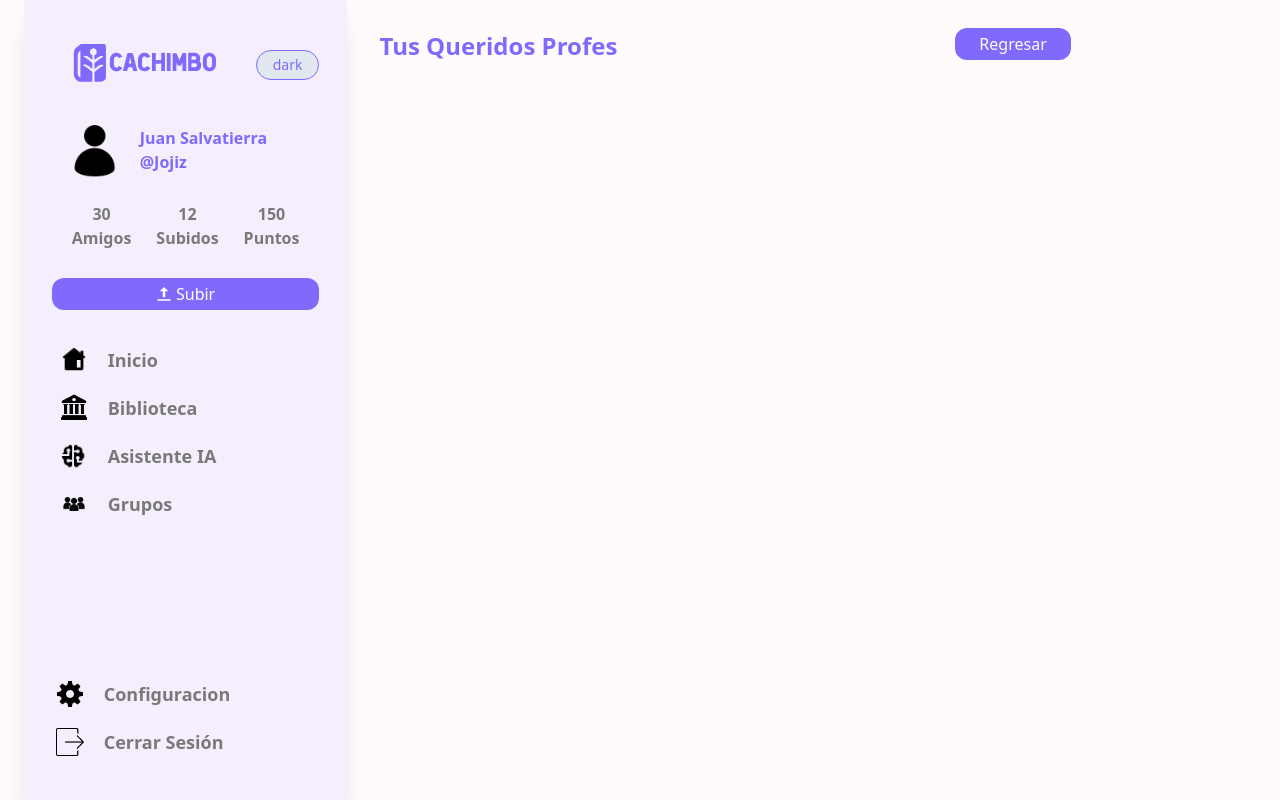
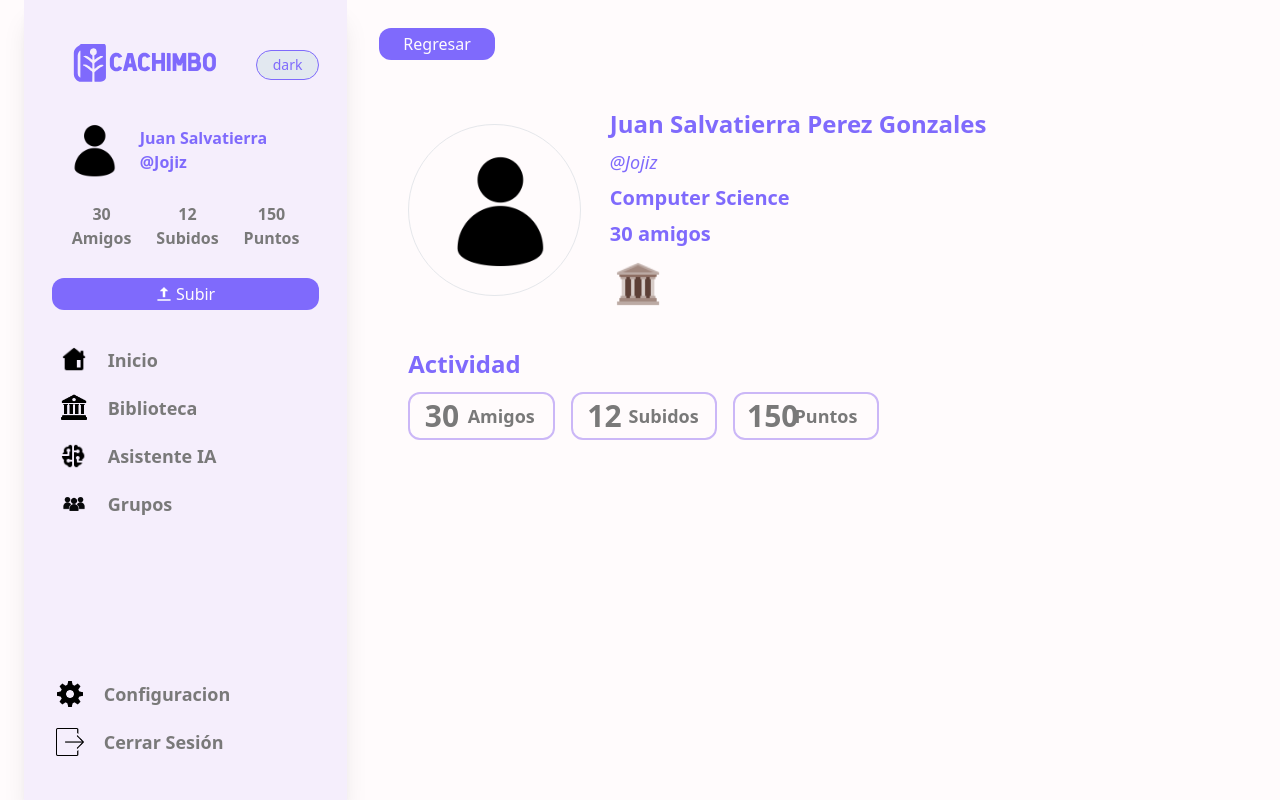
Before and after one commit to Auky216/Cachimbo, a React (Vite) app: page /dashboard/profile in a window 1280 px wide. Built offline with nearby package versions, Linux system fonts and the light colour scheme.

Commit message:
Advance in the profile section

```diff
--- a/index.html
+++ b/index.html
@@ -1,5 +1,5 @@
 <!doctype html>
-<html lang="en">
+<html lang="es">
 
 <head>
   <meta charset="UTF-8" />
--- a/src/components/Cards.jsx
+++ b/src/components/Cards.jsx
@@ -84,6 +84,20 @@ export const CardAcademic = ({ title, searchKey, preDescrip, imgRef }) => {
     </div>
   );
 };
+export const CardNumberStat = ({ title, number }) => {
+  return(
+    <div className="flex items-center justify-center rounded-xl border-2 border-cach-l2 font-bold text-cach-l5 dark:text-cach-l1">
+      <div className="flex w-full justify-between items-center text-center px-3 py-1">
+        <h3 className="text-3xl font-bold w-1/3">
+          {number}
+        </h3>
+        <h3 className="text-lg font-semibold w-2/3">
+          {title}
+        </h3>
+      </div>
+    </div>
+)
+}
 
 export const TeacherMiniCard = ({ name, imageRoute, rate, course }) => {
   const stars = Array(MAX_RATE).fill(0);
--- a/src/constant/user_data.js
+++ /dev/null
@@ -1,9 +0,0 @@
-export const data_user = {
-    "id": 1,
-    "name": "Juan Salvatierra",
-    "last_name": "Perez Gonzales",
-    "nickname": "@Jojiz",
-    "career":"Computer Science",
-    "courses_passed":["calcvar", "matedisc2", "progra1", "pi1", "labcom1"],
-    "email": "pepito@gonzales.com"
-}
--- a/src/sections/NextCourses.jsx
+++ b/src/sections/NextCourses.jsx
@@ -1,7 +1,6 @@
 import React, { useState, useEffect } from 'react';
 import { NavLink } from 'react-router-dom';
 import {teachers} from '../constant/teachers';
-import { data_user } from '../constant/user_data';
 import { getCursos } from "../constant/course";
 import {MiniCard } from "../components/Cards";
 import { useUserStore } from '../store/utils';
@@ -24,7 +23,6 @@ const TeacherMain = () => {
         });
         update_course(coursesSet);
     }, []);
-    //console.log(data_user[cursosArrayUser[4]]);
     //console.log(next_courses);
     return(
         <div className='w-full'>
--- a/src/sections/Principal.jsx
+++ b/src/sections/Principal.jsx
@@ -4,7 +4,6 @@ import Electivo from "../assets/icons8-electivo-96.png";
 import Opinion from "../assets/icons8-opinión-opuesta-96.png";
 import Profesores from "../assets/icons8-profesor-96.png";
 import { getCursos } from "../constant/course";
-import { data_user } from "../constant/user_data";
 import { NavLink } from "react-router-dom";
 import Curso from "../assets/icons8-cursos-96.png";
 import { useUserStore } from "../store/utils";
--- a/src/sections/Profile.jsx
+++ b/src/sections/Profile.jsx
@@ -1,13 +1,48 @@
 import { NavLink } from "react-router-dom";
 import React, { useState } from 'react';
 import BackButton from "../components/backButton";
+import { useUserStore } from "../store/utils";
+import profileTemplate from "../assets/profile-template.png";
+import uniDefault from "../assets/icons8-university-48.png";
+import {universities} from "../static/academic";
+import { CardNumberStat } from "../components/Cards";
 
 const Profile = () => {
+    const user = useUserStore(state => state.user);
+    const uniImage = (universities.filter((u) => u.sigle === user.university))[0].logo || uniDefault;
+
     return(
         <div>
             <div className="flex w-full justify-between items-center my-5">
-                <h1 className="text-2xl font-bold text-cach-l3 dark:text-cach-l2" >Tus Queridos Profes</h1>
                 <BackButton></BackButton>
+            </div>
+            <div className="flex">
+                <div className="w-1/3 flex items-center justify-center">
+                    <img src={profileTemplate} alt="profile" className="w-9/12 dark:invert border rounded-full"/>
+                </div>
+                <div className="2/3 flex flex-col py-4 gap-2">
+                    <h1 className="text-2xl font-bold text-cach-l3 dark:text-cach-l2" >{user.name} {user.lastname}</h1>
+                    <i className="text-lg font-medium text-cach-l3 dark:text-cach-l2">
+                        {user.nickname}
+                    </i>
+                    <h1 className="text-xl font-semibold text-cach-l3 dark:text-cach-l2">
+                        {user.career}
+                    </h1>
+                    <p className="text-xl font-semibold text-cach-l3 dark:text-cach-l2">
+                        30 amigos
+                    </p>
+                    <img src={uniImage} alt="uniImage" className="w-14"/>
+                </div>
+
+            </div>
+
+            <div className="w-11/12 m-auto my-5">
+                <h1 className="text-2xl font-bold text-cach-l3 dark:text-cach-l2">Actividad</h1>
+                <div className="grid grid-cols-[repeat(auto-fill,_minmax(140px,_1fr))] gap-4 my-3">
+                    <CardNumberStat number={30} title="Amigos" />
+                    <CardNumberStat number={12} title="Subidos"/>
+                    <CardNumberStat number={150} title="Puntos"/>
+                </div>
             </div>
         </div>
     )
```
